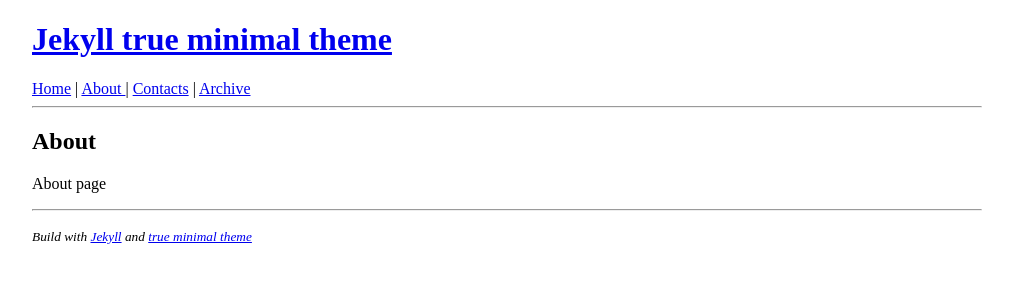
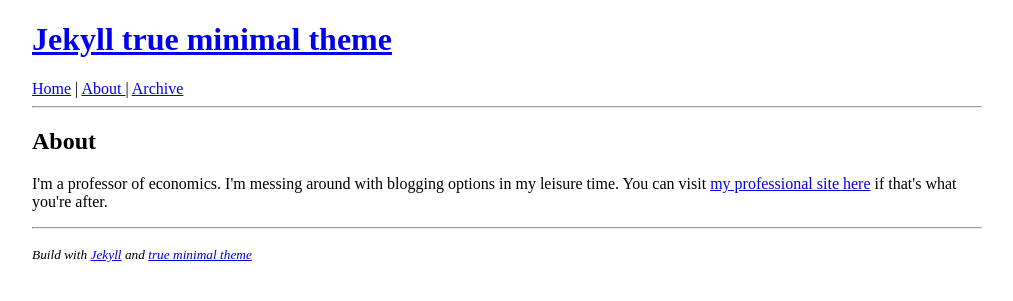
Before and after one commit to bachmeil/the-blog, a Jekyll site: the page built from about/index.html, in a window 1280 px wide. Shown: the top 301 px of the page, without its empty margins (133-1146 px from the left). Built offline with Jekyll 4.4.1, drawn with Linux system fonts in a browser that asks for light colours.

Commit message:
Added about page

```diff
--- a/_includes/header.html
+++ b/_includes/header.html
@@ -1,7 +1,7 @@
 <header>
     <h1><a href='{{ site.url }}/'>{{ site.name }}</a></h1>
 </header>
-<a href='{{ site.url }}/'> Home</a> | <a href='{{ site.url }}/about/'>About </a> | <a href='{{ site.url }}/contact/'> Contacts</a> | <a href='{{ site.url }}/archive/'> Archive</a>
+<a href='{{ site.url }}/'> Home</a> | <a href='{{ site.url }}/about/'>About </a> | <a href='{{ site.url }}/archive/'> Archive</a>
 <hr>
 <script>
     MathJax = {
--- a/about/index.html
+++ b/about/index.html
@@ -2,5 +2,5 @@
 layout: default
 ---
             <h2>About</h2>
-            <p>About page</p>
+            <p>I'm a professor of economics. I'm messing around with blogging options in my leisure time. You can visit <a href="https://lancebachmeier.com">my professional site here</a> if that's what you're after.</p>
 </div>
--- a/contact/index.html
+++ /dev/null
@@ -1,5 +0,0 @@
----
-layout: default
----
-            <h2>Contacts</h2>
-            <p>Contact page</p>
```
